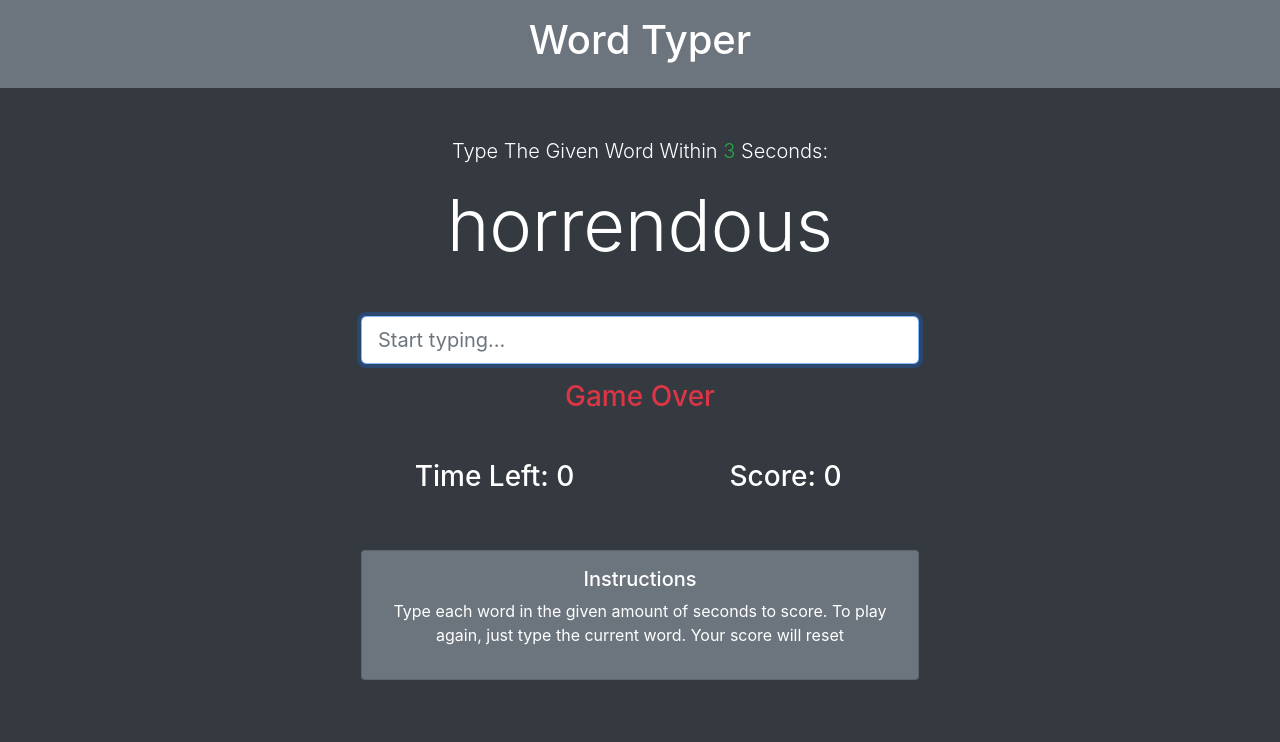
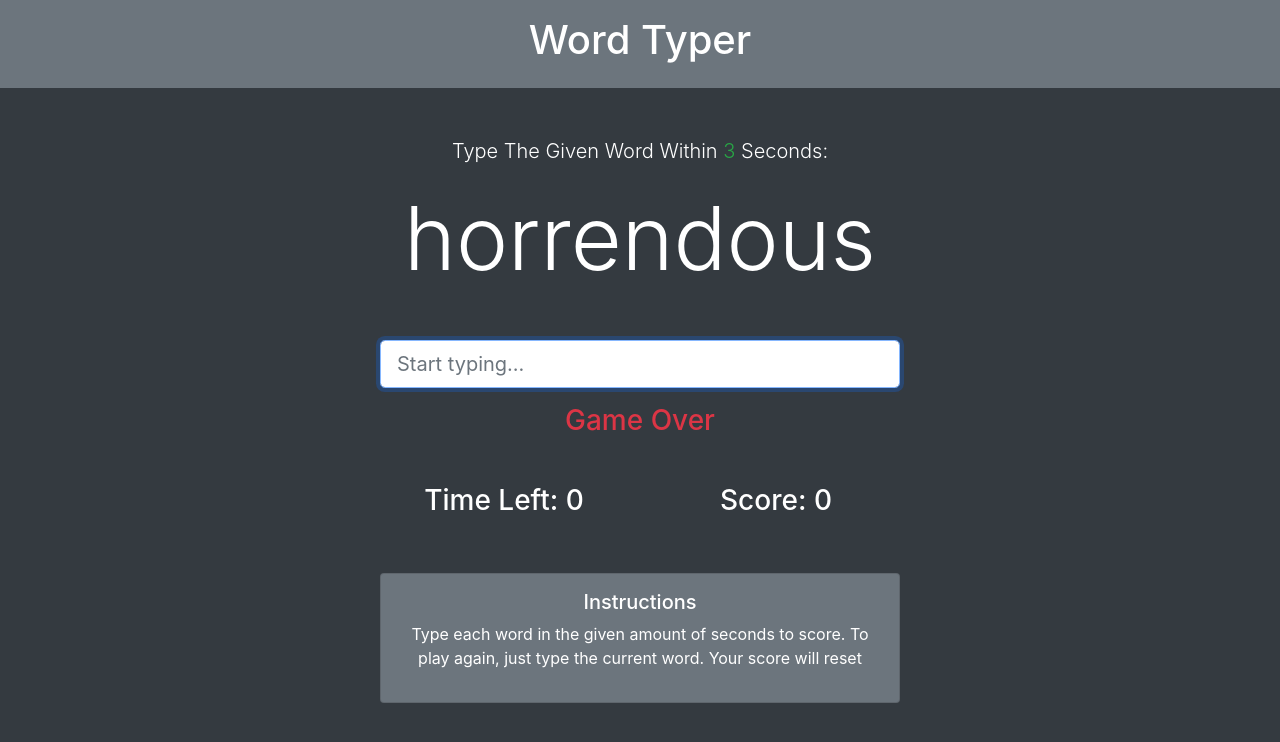
Before and after one commit to Dmitriy24S/word-typer, a React (Create React App) app: page / in a window 1280 px wide. Shown: the top 742 px of the page. Built offline with nearby package versions, Linux system fonts and the light colour scheme.

Commit message:
style work, adjust positioning and sizing

```diff
--- a/src/App.js
+++ b/src/App.js
@@ -121,7 +121,7 @@ function App() {
       <header className="bg-secondary p-3 mb-5">
         <h1>Word Typer</h1>
       </header>
-      <div className="App container">
+      <div className="App container-md">
         <div className="col-md-6 mx-auto">
           <p className="instructions">
             Type The Given Word Within <span className="text-success">3 </span>
--- a/src/index.css
+++ b/src/index.css
@@ -10,6 +10,15 @@ body {
   min-height: 100vh;
 }
 
+.App {
+  padding: 0 30px;
+}
+
+.container-md {
+  max-width: 1100px !important;
+  /* limit max width */
+}
+
 .game-status {
   height: 32px;
 }
@@ -17,9 +26,14 @@ body {
 .instructions {
   font-size: 1.25rem;
   font-weight: 300;
+  margin-bottom: 20px;
 }
 
 .text-success {
   color: #28a745 !important;
-  /* set lighter green color for text-color than bootstrap provides */
+  /* set lighter green color for text-color than bootstrap */
 }
+
+#current-word {
+  font-size: 5.5rem;
+}
```
